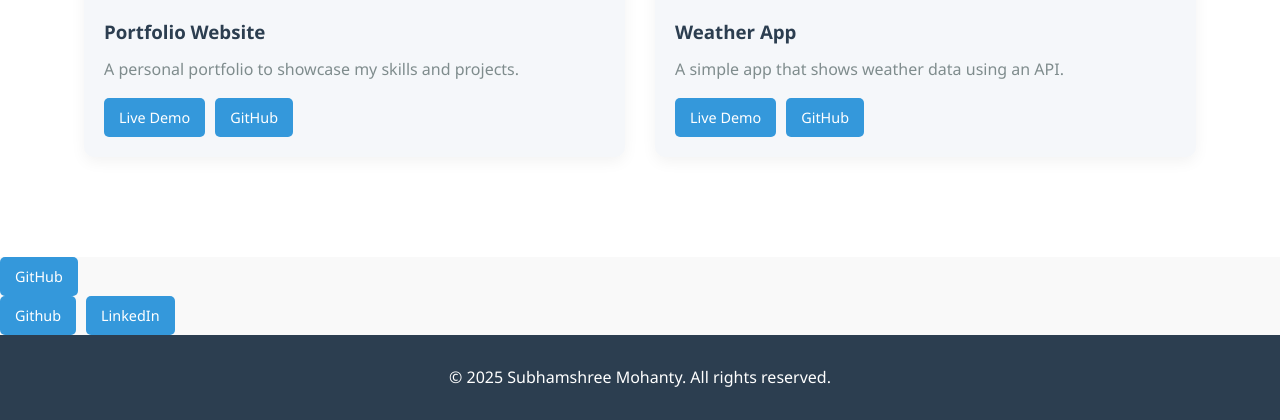
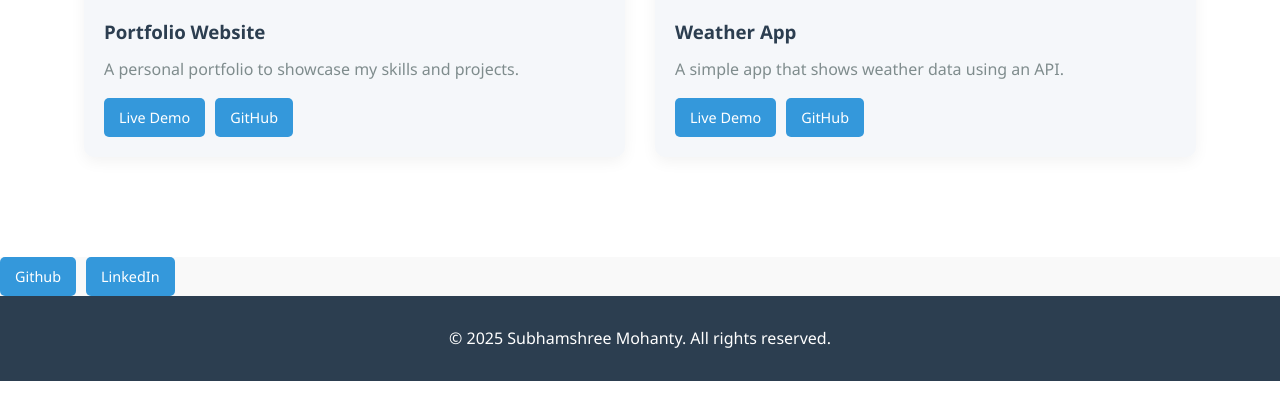
Before and after one commit to subhamshree18/portfolio, a Django app: page / in a window 1280 px wide. Shown: the part 2076-2496 px from the top of the page. After the commit the page ends 2457 px from the top, so only its background shows below. Run offline with Django 5.2, Linux system fonts and the light colour scheme.

Commit message:
Initial portfolio setup

```diff
--- a/portfolio/portfolioapp/Templates/portfolioapp/index.html
+++ b/portfolio/portfolioapp/Templates/portfolioapp/index.html
@@ -83,20 +83,8 @@
         </div>
     </section>
     <div class="project-links">
-    <a href="#" class="btn" onclick="openLinks()">GitHub</a>
-</div>
-
-<script>
-function openLinks() {
-    // Open GitHub in a new tab
-    window.open("https://github.com/YourUsername", "_blank");
-    // Open LinkedIn in a new tab
-    window.open("https://www.linkedin.com/in/YourLinkedInID/", "_blank");
-}
-</script>
-<div class="project-links">
-      <a href="https://github.com/subhamshree18" target="_blank" class="btn">Github</a>
-      <a href="https://www.linkedin.com/in/YourLinkedInID/" target="_blank" class="btn">LinkedIn</a>
-</div>
+          <a href="https://github.com/subhamshree18" target="_blank" class="btn">Github</a>
+          <a href="https://www.linkedin.com/in/YourLinkedInID/" target="_blank" class="btn">LinkedIn</a>
+    </div>
 {% endblock %}
 {% comment %}  {% endcomment %}
```
